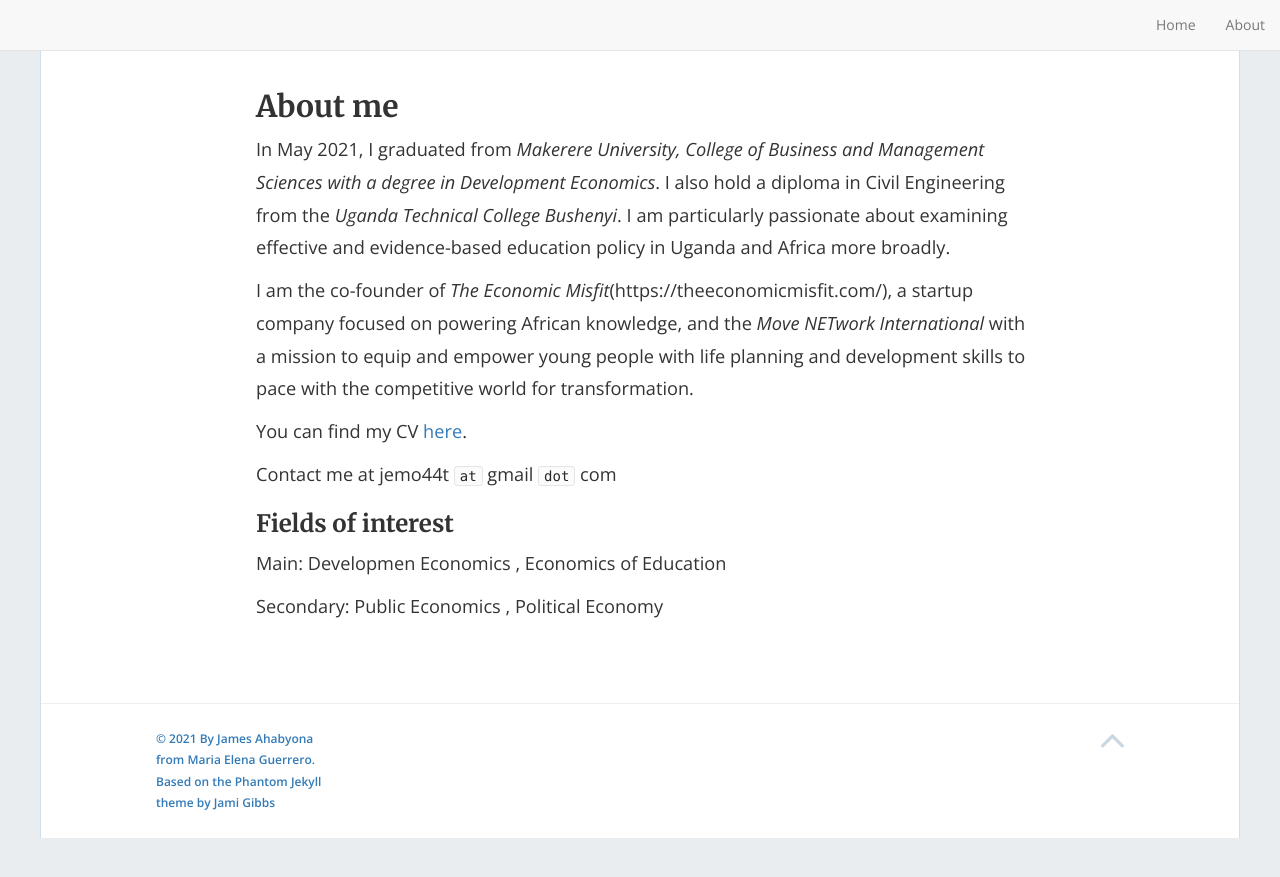
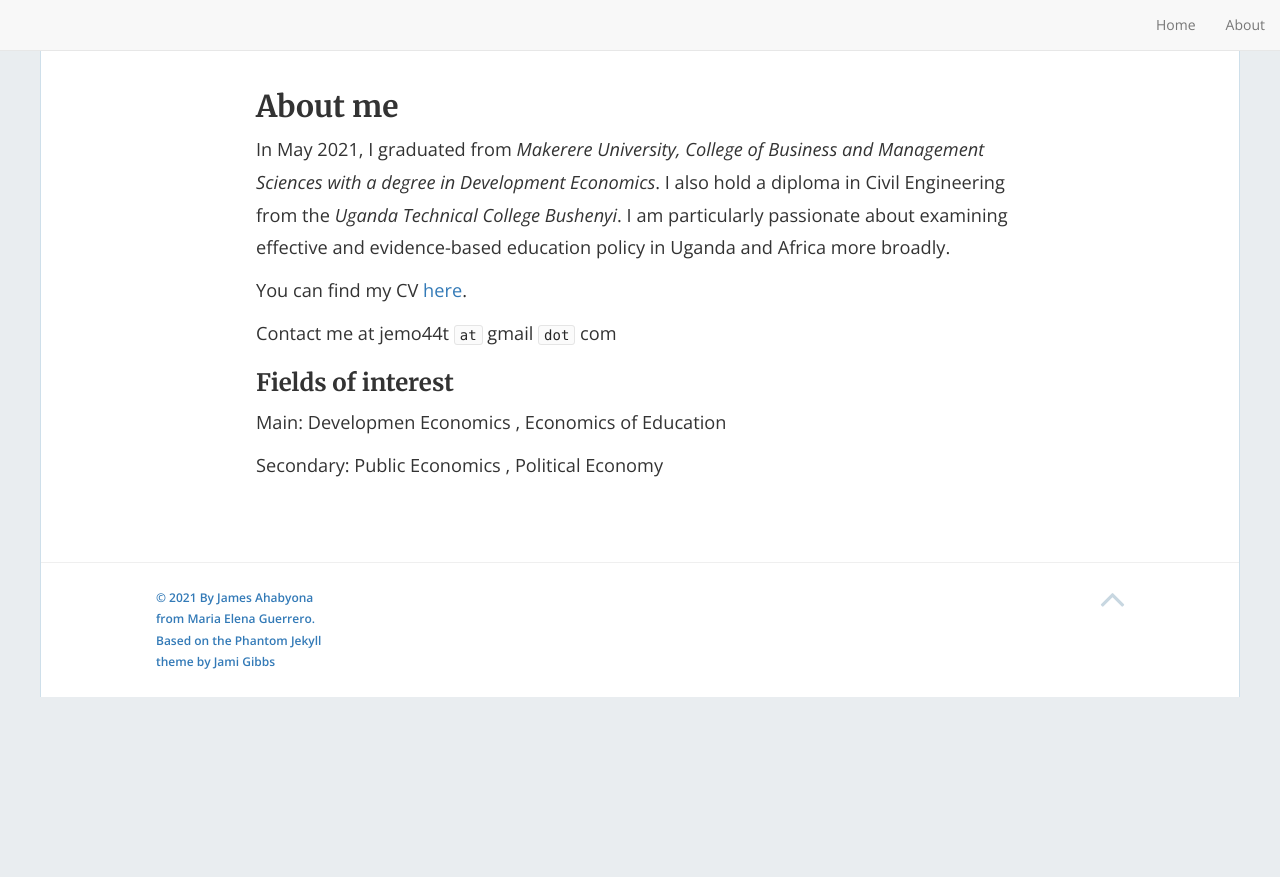
Before and after one commit to mariaelenaguer/mariaelenaguer.github.io, a Jekyll site: the page built from about.md, in a window 1280 px wide. Shown: the top 877 px of the page. Built offline with Jekyll 4.4.1, drawn with Linux system fonts in a browser that asks for light colours; nearby versions of some CDN libraries.

Commit message:
Update about.md

```diff
--- a/about.md
+++ b/about.md
@@ -6,8 +6,6 @@ permalink: /about/
 ## About me
 
 In May 2021, I graduated from _Makerere University, College of Business and Management Sciences with a degree in Development Economics_. I also hold a diploma in Civil Engineering from the _Uganda Technical College Bushenyi_. I am particularly passionate about examining effective and evidence-based education policy in Uganda and Africa more broadly.
-
-I am the co-founder of _The Economic Misfit_(https://theeconomicmisfit.com/), a startup company focused on powering African knowledge, and the _Move NETwork International_ with a mission to equip and empower young people with life planning and development skills to pace with the competitive world for transformation.
 
 You can find my CV [here](https://www.dropbox.com/s/ntsayn3jqypjrlp/Ahabyona%20James%20CV%20updated%20Oct%202021.pdf?dl=0).
 
```
